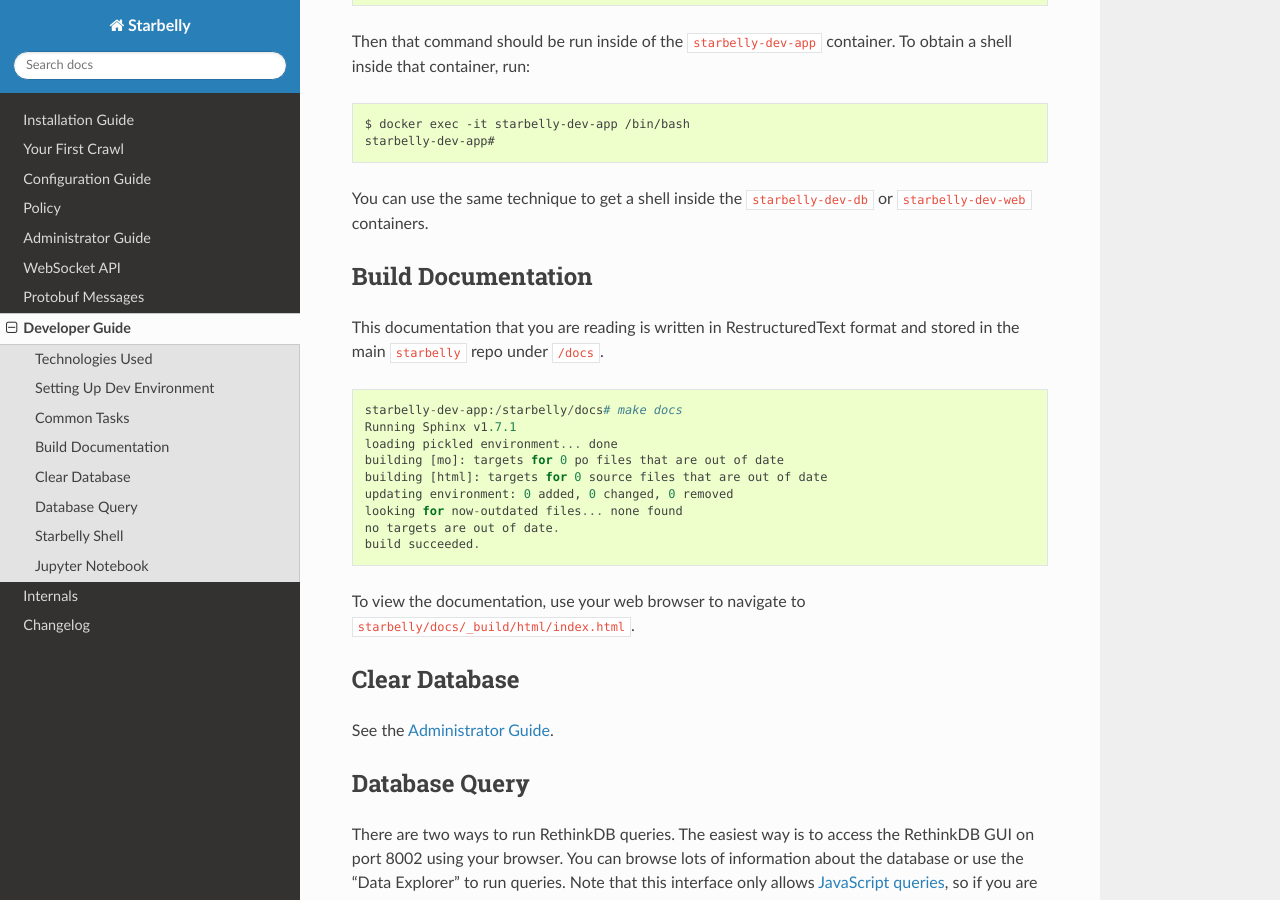
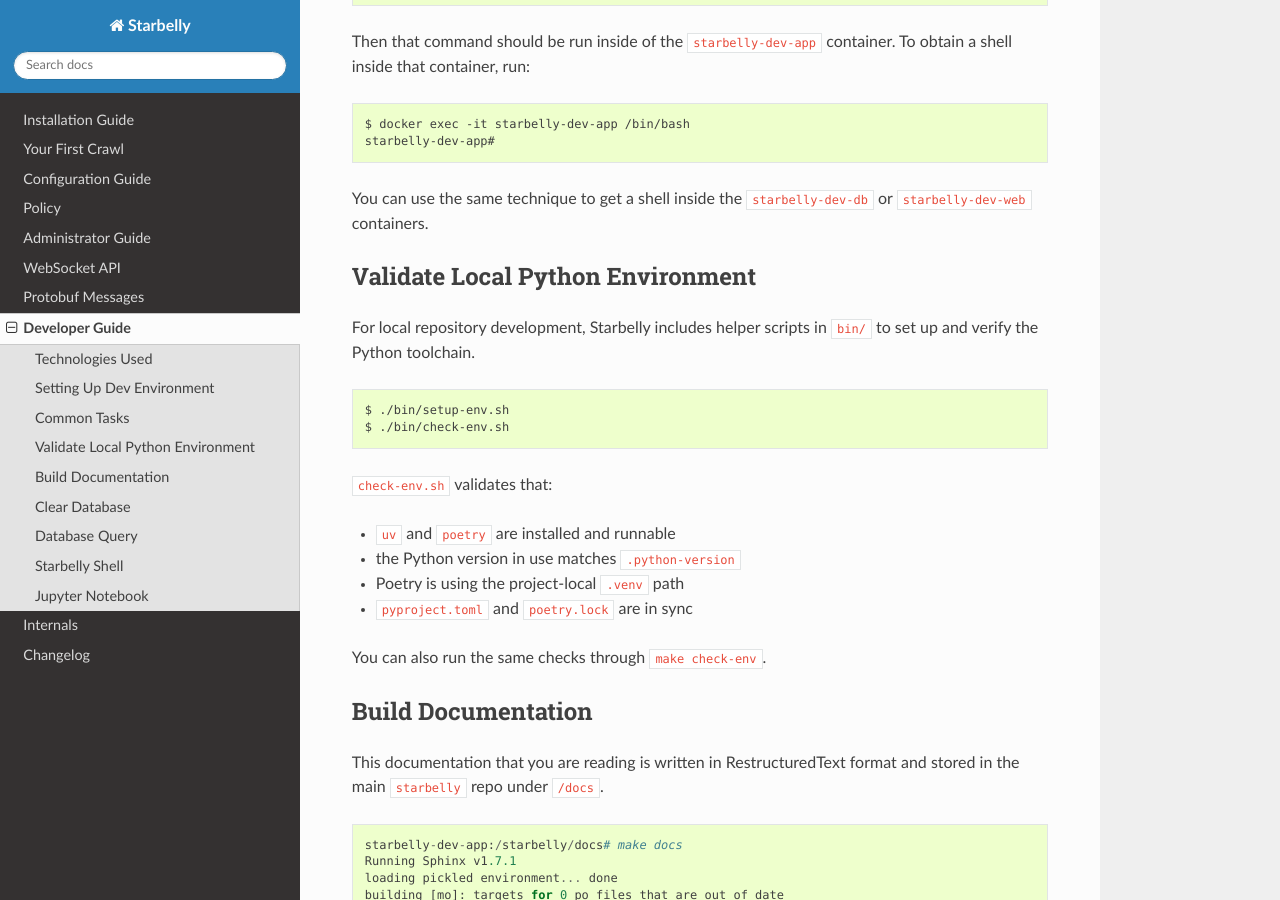
Before and after one commit to HyperionGray/starbelly, a Sphinx documentation site: the page built from docs/development.rst, in a window 1280 px wide and 900 px high, scrolled down 4661 px. Built offline with Sphinx 7.4.7 and the Read the Docs theme 3.1.0, drawn with Linux system fonts in a browser that asks for light colours.

Commit message:
Add environment verification script and docs
Co-authored-by: P4x-ng <P4X-ng@users.noreply.github.com>

```diff
--- a/docs/development.rst
+++ b/docs/development.rst
@@ -149,6 +149,26 @@ To obtain a shell inside that container, run:
 
 You can use the same technique to get a shell inside the ``starbelly-dev-db`` or
 ``starbelly-dev-web`` containers.
+
+Validate Local Python Environment
+---------------------------------
+
+For local repository development, Starbelly includes helper scripts in ``bin/``
+to set up and verify the Python toolchain.
+
+.. code::
+
+    $ ./bin/setup-env.sh
+    $ ./bin/check-env.sh
+
+``check-env.sh`` validates that:
+
+* ``uv`` and ``poetry`` are installed and runnable
+* the Python version in use matches ``.python-version``
+* Poetry is using the project-local ``.venv`` path
+* ``pyproject.toml`` and ``poetry.lock`` are in sync
+
+You can also run the same checks through ``make check-env``.
 
 Build Documentation
 -------------------
```
Also changed, not shown: QUICKSTART.md (+16 -0 lines), README.md (+5 -0 lines), 3 other files.
